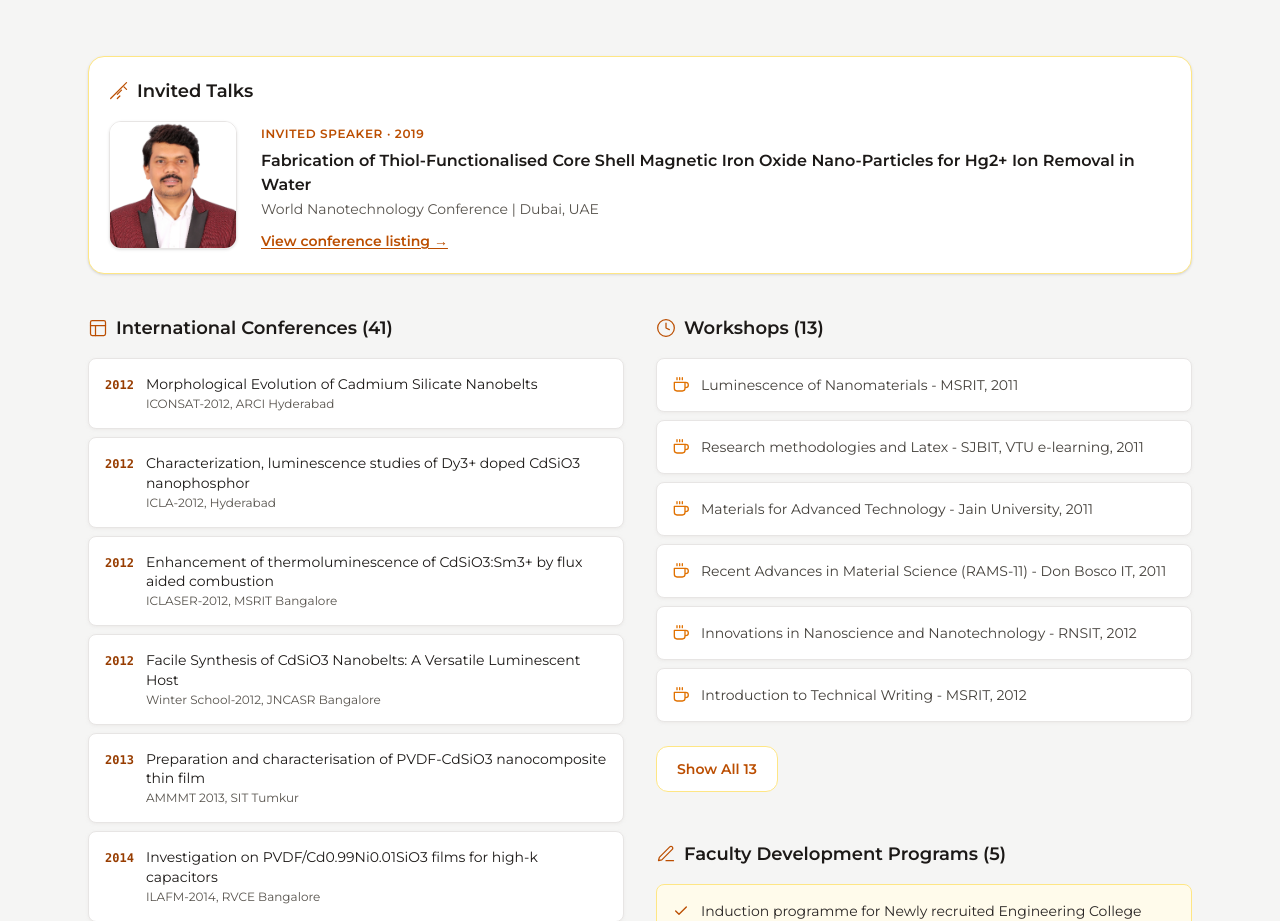
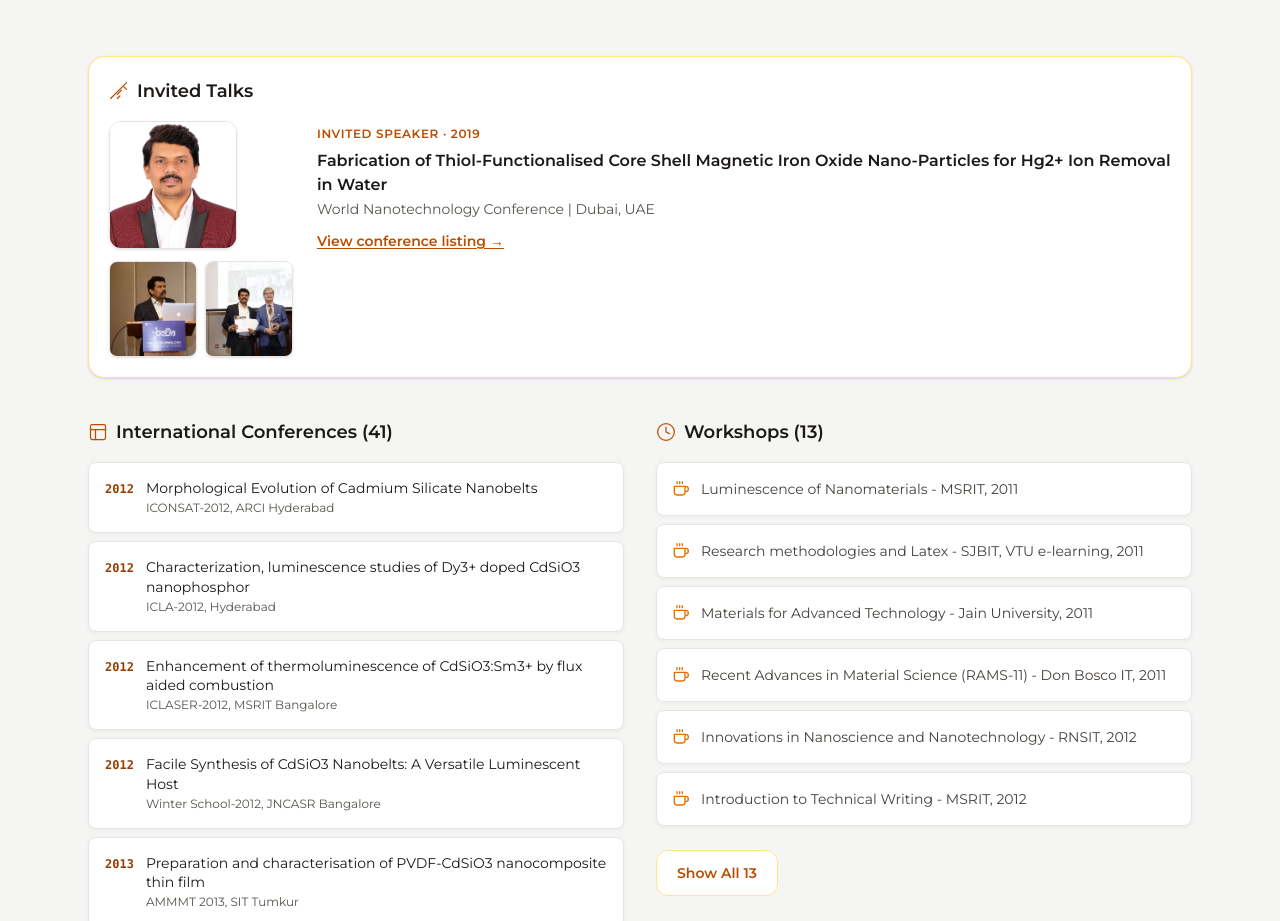
Before and after one commit to varshinicb1/drmanjunatha-portfolio, a Next.js app: page / in a window 1280 px wide. Shown: the part 3840-4761 px from the top of the page. Built offline with nearby package versions, Linux system fonts and the light colour scheme.

Commit message:
feat: add World Nano conference gallery photos of Manjunatha

```diff
--- a/src/components/AcademicActivities.tsx
+++ b/src/components/AcademicActivities.tsx
@@ -51,9 +51,20 @@ export default function AcademicActivities() {
               Invited Talks
             </h3>
             <div className="flex flex-col sm:flex-row gap-6 items-start">
-              <a href={profile.invitedTalks[0].url} target="_blank" rel="noopener noreferrer" className="flex-shrink-0">
-                <img src={profile.invitedTalks[0].image} alt="Manjunatha C - World Nano 2019 Speaker" className="w-28 h-28 sm:w-32 sm:h-32 rounded-xl object-cover border border-stone-200 shadow-sm" />
-              </a>
+              <div className="flex flex-col gap-3">
+                <a href={profile.invitedTalks[0].url} target="_blank" rel="noopener noreferrer" className="flex-shrink-0">
+                  <img src={profile.invitedTalks[0].image} alt="Manjunatha C - World Nano 2019 Speaker" className="w-28 h-28 sm:w-32 sm:h-32 rounded-xl object-cover border border-stone-200 shadow-sm" />
+                </a>
+                {profile.invitedTalks[0].gallery && (
+                  <div className="flex gap-2">
+                    {profile.invitedTalks[0].gallery.map((src, gi) => (
+                      <a key={gi} href={src} target="_blank" rel="noopener noreferrer">
+                        <img src={src} alt={`Gallery photo ${gi + 1}`} className="w-20 h-20 sm:w-24 sm:h-24 rounded-lg object-cover border border-stone-200 shadow-sm" />
+                      </a>
+                    ))}
+                  </div>
+                )}
+              </div>
               <div>
                 <span className="text-xs font-semibold tracking-wider uppercase text-amber-700">{profile.invitedTalks[0].role} &middot; {profile.invitedTalks[0].year}</span>
                 <p className="text-base font-semibold text-stone-900 mt-1">{profile.invitedTalks[0].title}</p>
--- a/src/data/profile.ts
+++ b/src/data/profile.ts
@@ -585,6 +585,7 @@ export const profile = {
       event: "World Nanotechnology Conference | Dubai, UAE",
       role: "Invited Speaker",
       image: "/world-nano-speaker.jpg",
+      gallery: ["/world-nano-gallery-1.jpg", "/world-nano-gallery-2.jpg"],
       url: "https://worldnanotechnologyconference.com/speaker/manjunatha-c",
     },
   ],
```
Also changed, not shown: public/world-nano-gallery-1.jpg (added), public/world-nano-gallery-2.jpg (added).
